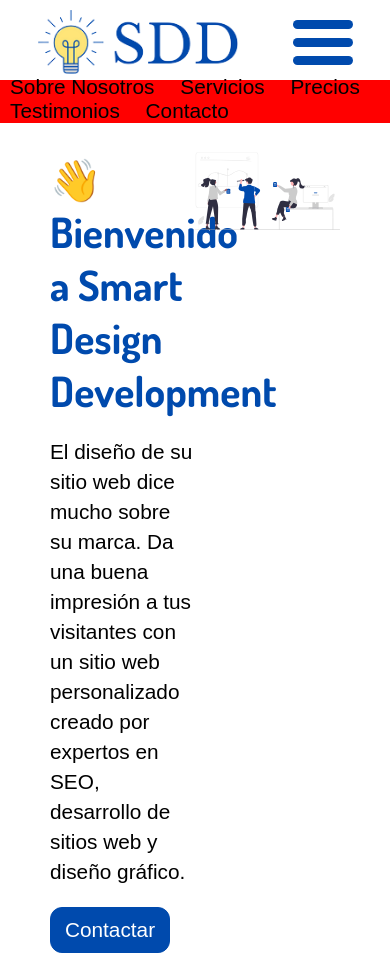
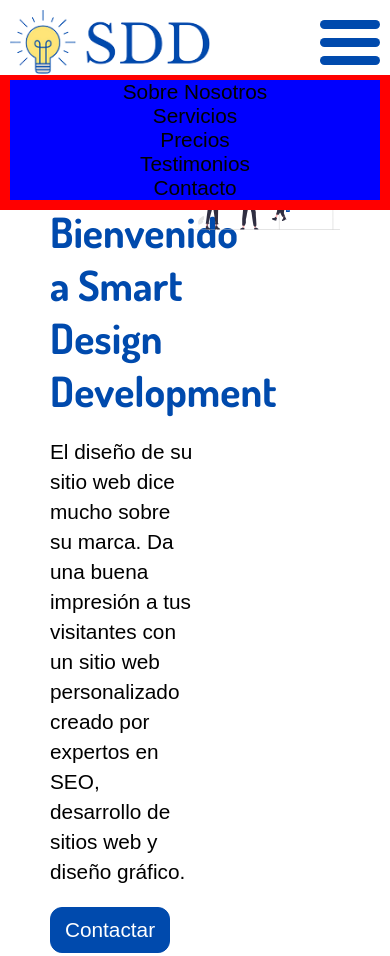
Before and after one commit to hernandoabella/smart-design-development, a plain HTML site: page index.html in a window 390 px wide. Shown: the top 956 px of the page. Drawn offline with nearby package versions, Linux system fonts and the light colour scheme.

Commit message:
agregando menu hamburguesa con navegacion responsiva

```diff
--- a/index.html
+++ b/index.html
@@ -20,9 +20,17 @@
             <ul>
                 <li>
                     <a href="#about">Sobre Nosotros</a>
+                </li>
+                <li>
                     <a href="#servicios">Servicios</a>
+                </li>
+                <li>
                     <a href="#precios">Precios</a>
+                </li>
+                <li>
                     <a href="#testimonios">Testimonios</a>
+                </li>
+                <li>
                     <a href="#contacto">Contacto</a>
                 </li>
             </ul>
--- a/styles.css
+++ b/styles.css
@@ -49,6 +49,7 @@ header ul{
 
 header ul li{
     list-style-type: none;
+    display: inline-block;
 }
 
 header ul li a{
@@ -111,7 +112,7 @@ header img{
     display: none;
   }
 
-  #nav-icon1 span, #nav-icon3 span, #nav-icon4 span {
+#nav-icon1 span, #nav-icon3 span, #nav-icon4 span {
     display: block;
     position: absolute;
     height: 9px;
@@ -128,7 +129,7 @@ header img{
     -moz-transition: .25s ease-in-out;
     -o-transition: .25s ease-in-out;
     transition: .25s ease-in-out;
-  }
+}
 
   #nav-icon1 span:nth-child(1) {
     top: 0px;
@@ -250,6 +251,11 @@ header img{
 
 
 @media only screen and (max-width: 768px){
+
+    header{
+        justify-content: space-between;
+    }
+
     #nav-icon2{
         display: block;
     }
@@ -257,7 +263,16 @@ header img{
     .navegacion{
         background: red;
         position: absolute;
-        top: 80px;
+        right: 0;
+        transform: translateY(100px);
+        padding: 10px;
+        width: 100%;
+    }
+
+    .navegacion ul li{
+        background: blue;
+        display: block;
+        text-align: center;
     }
 
 }
```
